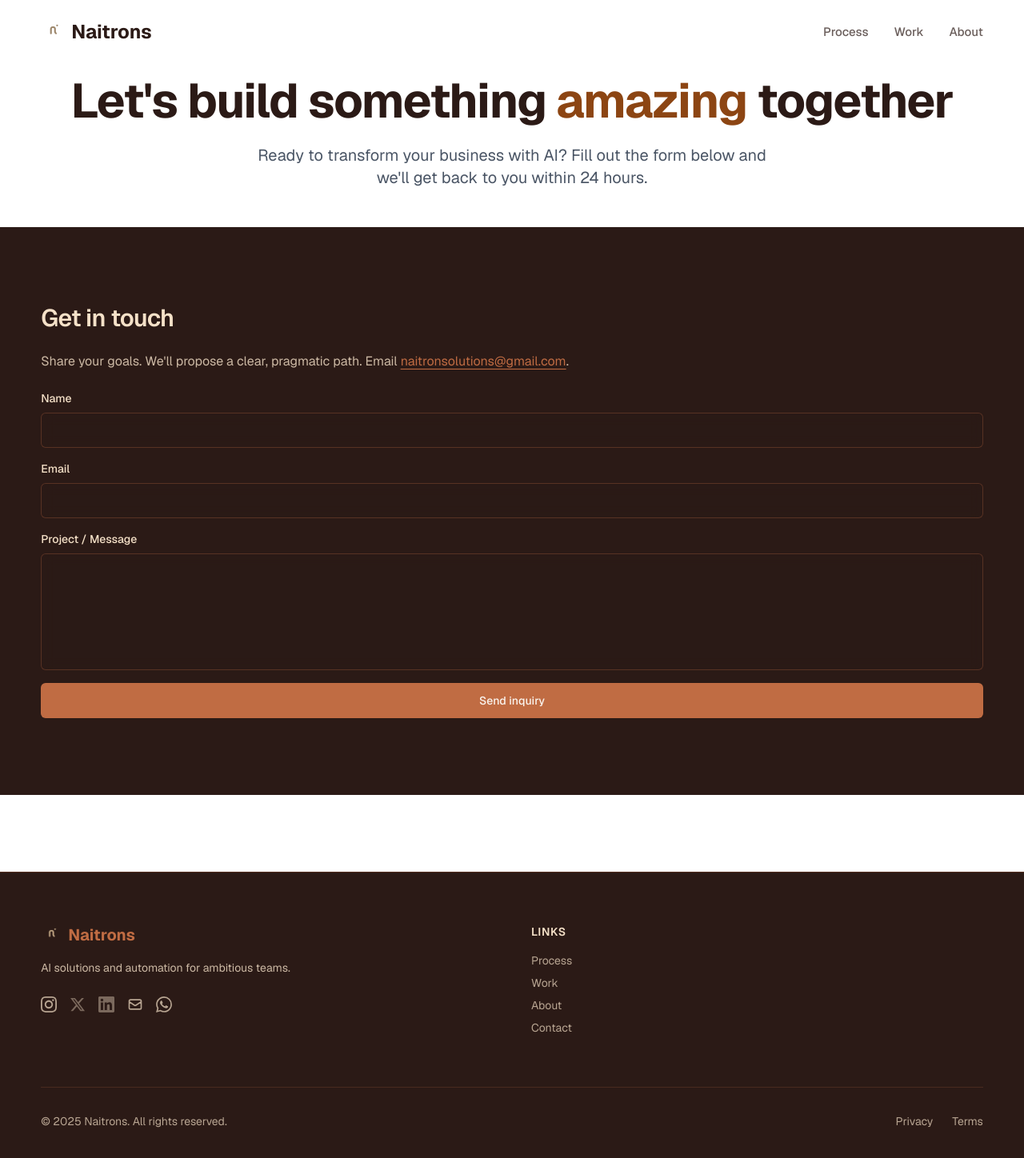
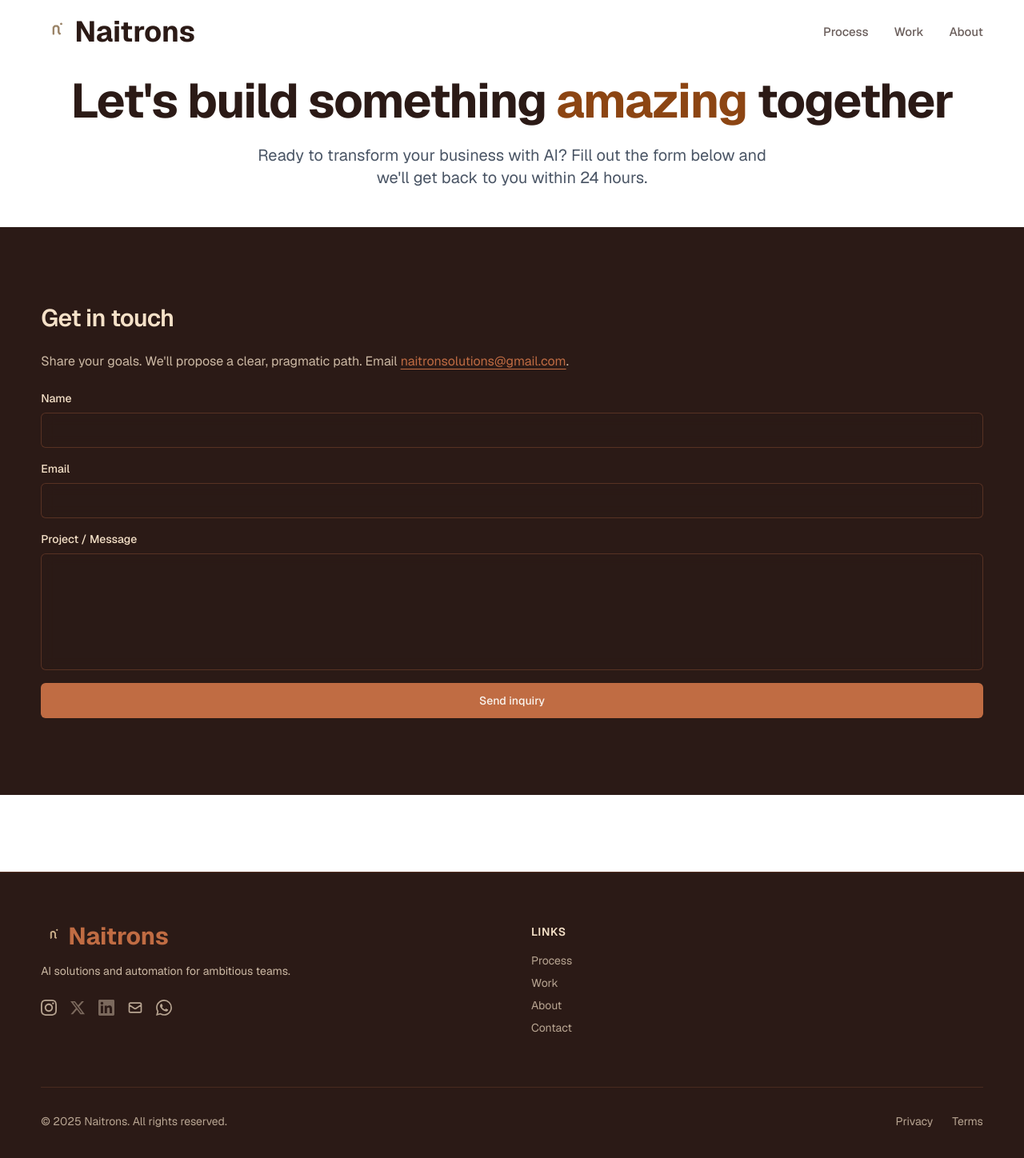
Before and after one commit to shadow-monarch007/naitrons-website, a Next.js app: page /contact in a window 1280 px wide. Shown: the top 1448 px of the page at 80% size. Built offline with nearby package versions, Linux system fonts and the light colour scheme; no server answers.

Commit message:
Fix logo-title alignment: Increase sizes to match, reduce gap to 0.5, remove launch badge, fix footer icon alignment

```diff
--- a/src/components/Footer.tsx
+++ b/src/components/Footer.tsx
@@ -6,19 +6,19 @@ export function Footer() {
         <div className="grid sm:grid-cols-2 gap-8 sm:gap-10 md:gap-12 mb-8 sm:mb-12 md:mb-16">
           {/* Brand */}
           <div className="flex flex-col gap-3 sm:gap-4">
-            <div className="flex items-center gap-1.5">
+            <div className="flex items-center gap-0.5">
               <img
                 src="/logo-icon.png"
                 alt="Naitrons"
-                className="h-6 w-6 sm:h-7 sm:w-7 object-contain flex-shrink-0 brightness-125"
+                className="h-7 w-7 sm:h-8 sm:w-8 object-contain flex-shrink-0 brightness-125"
               />
-              <span className="text-lg sm:text-xl font-bold text-[#C06C43] leading-none">Naitrons</span>
+              <span className="text-2xl sm:text-3xl font-bold text-[#C06C43] leading-none">Naitrons</span>
             </div>
             <p className="text-[#F5E1C8]/80 text-xs sm:text-sm leading-relaxed">
               AI solutions and automation for ambitious teams.
             </p>
             {/* Social Links */}
-            <div className="flex items-center gap-3 sm:gap-4 mt-1 sm:mt-2">
+            <div className="flex flex-wrap items-center gap-4 mt-1 sm:mt-2">
               <a href="https://instagram.com/naitrons.global" target="_blank" rel="noopener noreferrer" className="text-[#F5E1C8]/70 hover:text-[#C06C43] transition-colors" aria-label="Instagram">
                 <svg className="w-5 h-5" fill="currentColor" viewBox="0 0 24 24">
                   <path d="M12 2.163c3.204 0 3.584.012 4.85.07 3.252.148 4.771 1.691 4.919 4.919.058 1.265.069 1.645.069 4.849 0 3.205-.012 3.584-.069 4.849-.149 3.225-1.664 4.771-4.919 4.919-1.266.058-1.644.07-4.85.07-3.204 0-3.584-.012-4.849-.07-3.26-.149-4.771-1.699-4.919-4.92-.058-1.265-.07-1.644-.07-4.849 0-3.204.013-3.583.07-4.849.149-3.227 1.664-4.771 4.919-4.919 1.266-.057 1.645-.069 4.849-.069zm0-2.163c-3.259 0-3.667.014-4.947.072-4.358.2-6.78 2.618-6.98 6.98-.059 1.281-.073 1.689-.073 4.948 0 3.259.014 3.668.072 4.948.2 4.358 2.618 6.78 6.98 6.98 1.281.058 1.689.072 4.948.072 3.259 0 3.668-.014 4.948-.072 4.354-.2 6.782-2.618 6.979-6.98.059-1.28.073-1.689.073-4.948 0-3.259-.014-3.667-.072-4.947-.196-4.354-2.617-6.78-6.979-6.98-1.281-.059-1.69-.073-4.949-.073zm0 5.838c-3.403 0-6.162 2.759-6.162 6.162s2.759 6.163 6.162 6.163 6.162-2.759 6.162-6.163c0-3.403-2.759-6.162-6.162-6.162zm0 10.162c-2.209 0-4-1.79-4-4 0-2.209 1.791-4 4-4s4 1.791 4 4c0 2.21-1.791 4-4 4zm6.406-11.845c-.796 0-1.441.645-1.441 1.44s.645 1.44 1.441 1.44c.795 0 1.439-.645 1.439-1.44s-.644-1.44-1.439-1.44z"/>
--- a/src/components/Header.tsx
+++ b/src/components/Header.tsx
@@ -11,13 +11,13 @@ export function Header() {
     <header className="absolute top-0 left-0 right-0 w-full z-30">
       <div className="container flex items-center justify-between h-20 gap-4">
         {/* Logo */}
-        <Link href="/" className="flex items-center gap-1.5">
+        <Link href="/" className="flex items-center gap-0.5">
           <img
             src="/logo-icon.png"
             alt="Naitrons"
-            className="h-7 w-7 sm:h-8 sm:w-8 object-contain flex-shrink-0"
+            className="h-9 w-9 sm:h-10 sm:w-10 object-contain flex-shrink-0"
           />
-          <span className="text-xl sm:text-2xl font-bold text-[#2B1A16] leading-none">Naitrons</span>
+          <span className="text-3xl sm:text-4xl font-bold text-[#2B1A16] leading-none">Naitrons</span>
         </Link>
 
         {/* Desktop Navigation */}
--- a/src/components/Hero.tsx
+++ b/src/components/Hero.tsx
@@ -57,15 +57,6 @@ export function Hero() {
       </div>
       <div className="container px-4 sm:px-6">
         <div className="max-w-5xl mx-auto flex flex-col items-center text-center gap-6 sm:gap-8">
-          {/* Pill Badge */}
-          <Reveal>
-          <div className="pill-badge bg-[#8C4513] border-[#8C4513] animate-float text-xs sm:text-sm md:text-base">
-            <a href="/contact" className="flex items-center gap-1.5 sm:gap-2 text-[#FAF4EE] hover:text-white transition-colors px-1">
-              <span className="font-semibold">Launch in 4-6 weeks</span>
-              <span className="ml-1 sm:ml-2">→</span>
-            </a>
-          </div>
-          </Reveal>
 
           {/* Main Headline */}
           <Reveal delay={0.05}>
```
